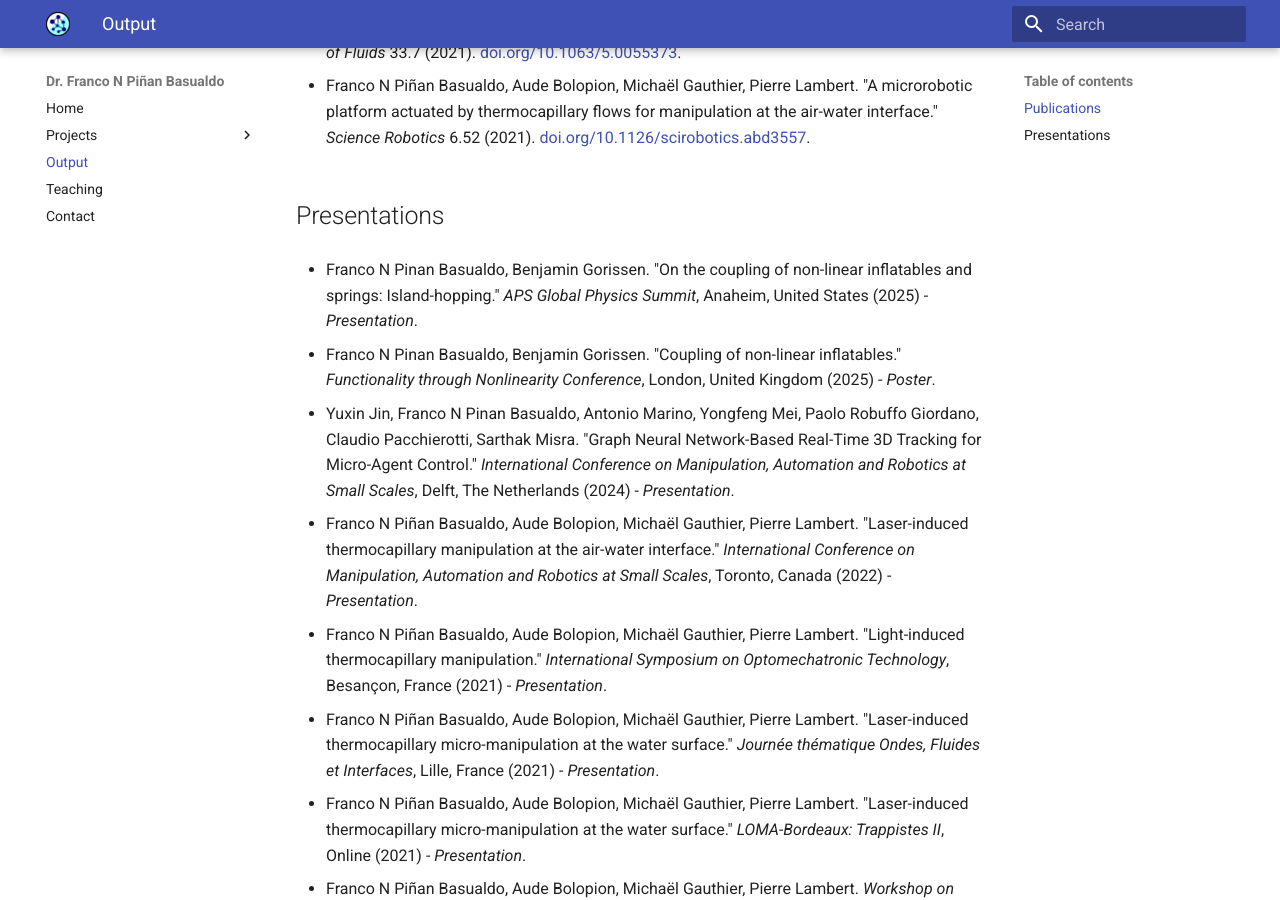
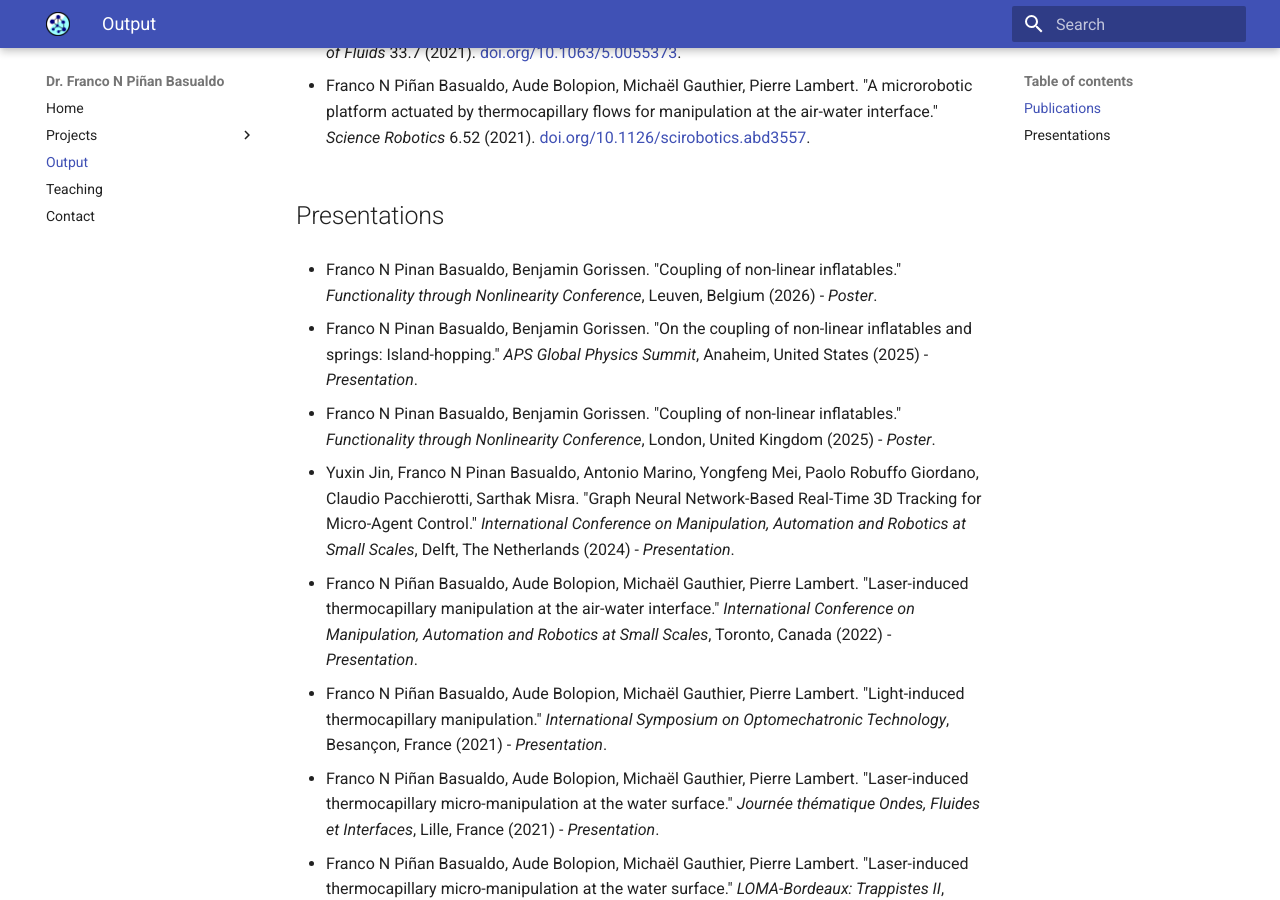
Before and after one commit to Francopb/Francopb.github.io, an MkDocs documentation site: the page built from docs/output/index.md, in a window 1280 px wide and 900 px high, scrolled down 1429 px. Built offline with MkDocs 1.6.1 and Material for MkDocs 9.7.7, drawn with Linux system fonts in a browser that asks for light colours.

Commit message:
New presentation

```diff
--- a/docs/output/index.md
+++ b/docs/output/index.md
@@ -35,6 +35,8 @@
 ## Presentations
 
 
+- Franco N Pinan Basualdo, Benjamin Gorissen.  "Coupling of non-linear inflatables." *Functionality through Nonlinearity Conference*, Leuven, Belgium (2026) - _Poster_.
+
 - Franco N Pinan Basualdo, Benjamin Gorissen.  "On the coupling of non-linear inflatables and springs: Island-hopping." *APS Global Physics Summit*, Anaheim, United States (2025) - _Presentation_.
 
 - Franco N Pinan Basualdo, Benjamin Gorissen.  "Coupling of non-linear inflatables." *Functionality through Nonlinearity Conference*, London, United Kingdom (2025) - _Poster_.
```
Also changed, not shown: docs/projects/softrob.md (+2 -0 lines), 1 other file.
